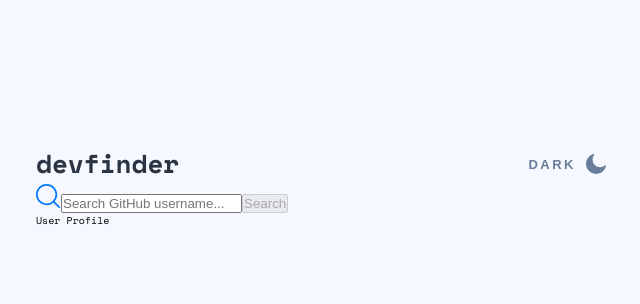
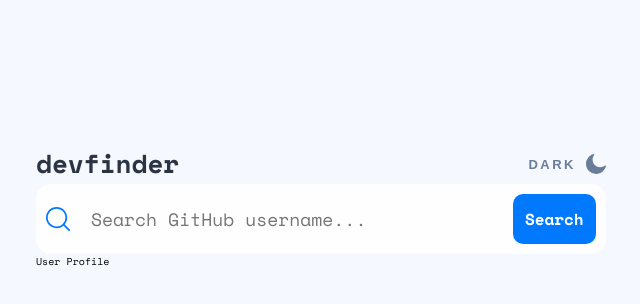
Before and after one commit to vbobey/user-search-app, a Vue app: page / in a window 1280 px wide. Shown: the top 304 px of the page, without its empty margins (319-959 px from the left). Built offline with nearby package versions, Linux system fonts and the light colour scheme; the HTML template or start-up script is replaced by a standard one.

Commit message:
SearchBar initial styling
Base styles, does not include interactive states

```diff
--- a/src/components/SearchBar.vue
+++ b/src/components/SearchBar.vue
@@ -40,4 +40,37 @@ export default {
 };
 </script>
 
-<style lang="scss" scoped></style>
+<style lang="scss" scoped>
+form {
+  width: 100%;
+  height: 7rem;
+  background-color: var(--color-content-background);
+  border-radius: 1.5rem;
+  padding: 2rem 1rem;
+  display: flex;
+  align-items: center;
+}
+
+input {
+  width: 100%;
+  color: var(--color-text);
+  font-size: 1.8rem;
+  font-family: inherit;
+  border: none;
+  background-color: transparent;
+  padding: 0 2rem;
+}
+
+button {
+  height: 5rem;
+  width: 10.6rem;
+  color: var(--color-white);
+  font-size: 1.6rem;
+  font-family: inherit;
+  font-weight: 700;
+  background-color: var(--color-blue);
+  border: none;
+  border-radius: 1rem;
+  margin-left: auto;
+}
+</style>
```
